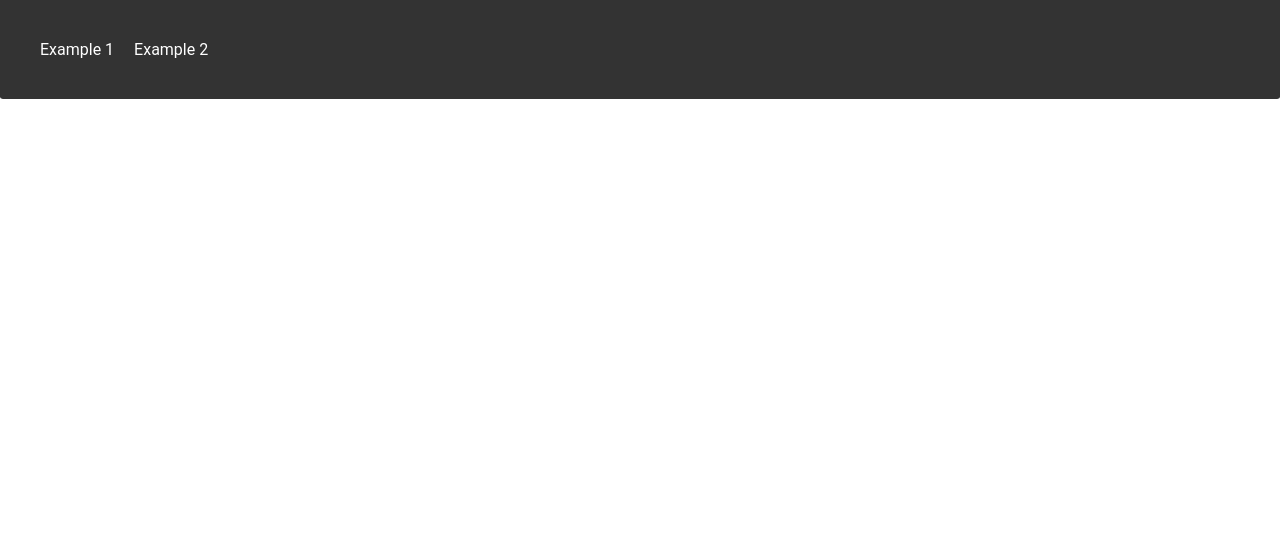
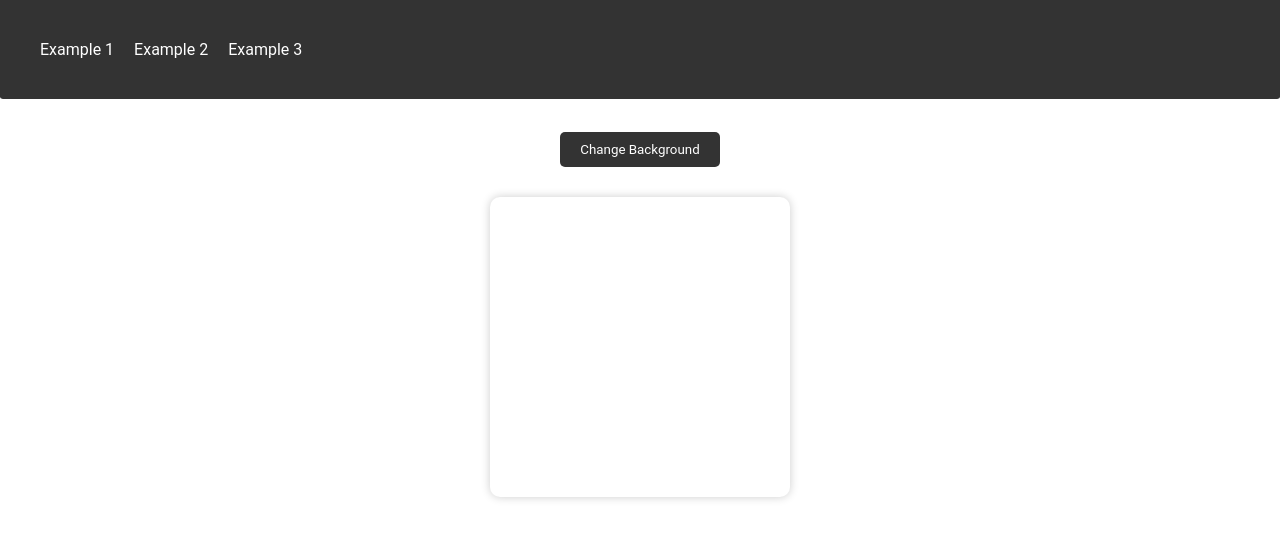
Before and after one commit to yamisagi/erciyes-react-examples, a React (Vite) app: page /example3 in a window 1280 px wide. Before the commit this address had no page. Shown: the top 538 px of the page. Built offline with nearby package versions, Linux system fonts and the light colour scheme.

Commit message:
feat: Solve Example3

```diff
--- a/src/components/Navbar.jsx
+++ b/src/components/Navbar.jsx
@@ -11,6 +11,9 @@ const Navbar = () => {
         <li>
           <Link to='/example2'>Example 2</Link>
         </li>
+        <li>
+          <Link to='/example3'>Example 3</Link>
+        </li>
       </ul>
     </nav>
   );
--- a/src/index.css
+++ b/src/index.css
@@ -51,3 +51,13 @@ nav ul li a {
   cursor: pointer;
   margin: 10px;
 }
+
+.card {
+  background-color: #fff;
+  padding: 20px;
+  border-radius: 5px;
+  margin: 10px;
+  box-shadow: 0 0 10px rgba(0, 0, 0, 0.2);
+  width: 300px;
+  height: 300px;
+}
--- a/src/pages/Example2.jsx
+++ b/src/pages/Example2.jsx
@@ -22,9 +22,10 @@ const Example2 = () => {
         Add Random Number
       </button>
       <ul>
-        {randomNumbers.map((randomNumber) => (
-          <li key={randomNumber}>{randomNumber}</li>
-        ))}
+        {/* Eğer key propunun React tarafından otomatik olarak atanmasını istersek aşağıdaki gibi bir yöntem kullanabiliriz. */}
+        {React.Children.toArray(
+          randomNumbers.map((randomNumber) => <li>{randomNumber}</li>)
+        )}
       </ul>
     </div>
   );
--- /dev/null
+++ b/src/pages/Example3.jsx
@@ -0,0 +1,28 @@
+import React, { useState } from 'react';
+
+const Example3 = () => {
+  const [color, setColor] = useState([]);
+
+  const handleColor = () => {
+    const randomColor = Math.floor(Math.random() * 1000).toString(16);
+    setColor((prevList) => prevList.concat(randomColor));
+    console.log(color);
+  };
+  return (
+    <div className='flex-container'>
+      <button onClick={handleColor} className='btn'>
+        Change Background
+      </button>
+      <div
+        className='card'
+        style={{
+          marginTop: '20px',
+          backgroundColor: `#${color[color.length - 1]}`,
+          borderRadius: '10px',
+        }}
+      ></div>
+    </div>
+  );
+};
+
+export default Example3;
--- a/src/router/AppRouter.jsx
+++ b/src/router/AppRouter.jsx
@@ -2,6 +2,7 @@ import { BrowserRouter as Router, Routes, Route } from 'react-router-dom';
 import Example1 from '../pages/Example1';
 import Example2 from '../pages/Example2';
 import Navbar from '../components/Navbar';
+import Example3 from '../pages/Example3';
 
 const AppRouter = () => {
   return (
@@ -10,6 +11,7 @@ const AppRouter = () => {
       <Routes>
         <Route path='/' element={<Example1 />} />
         <Route path='/example2' element={<Example2 />} />
+        <Route path='/example3' element={<Example3 />} />
       </Routes>
     </Router>
   );
```
